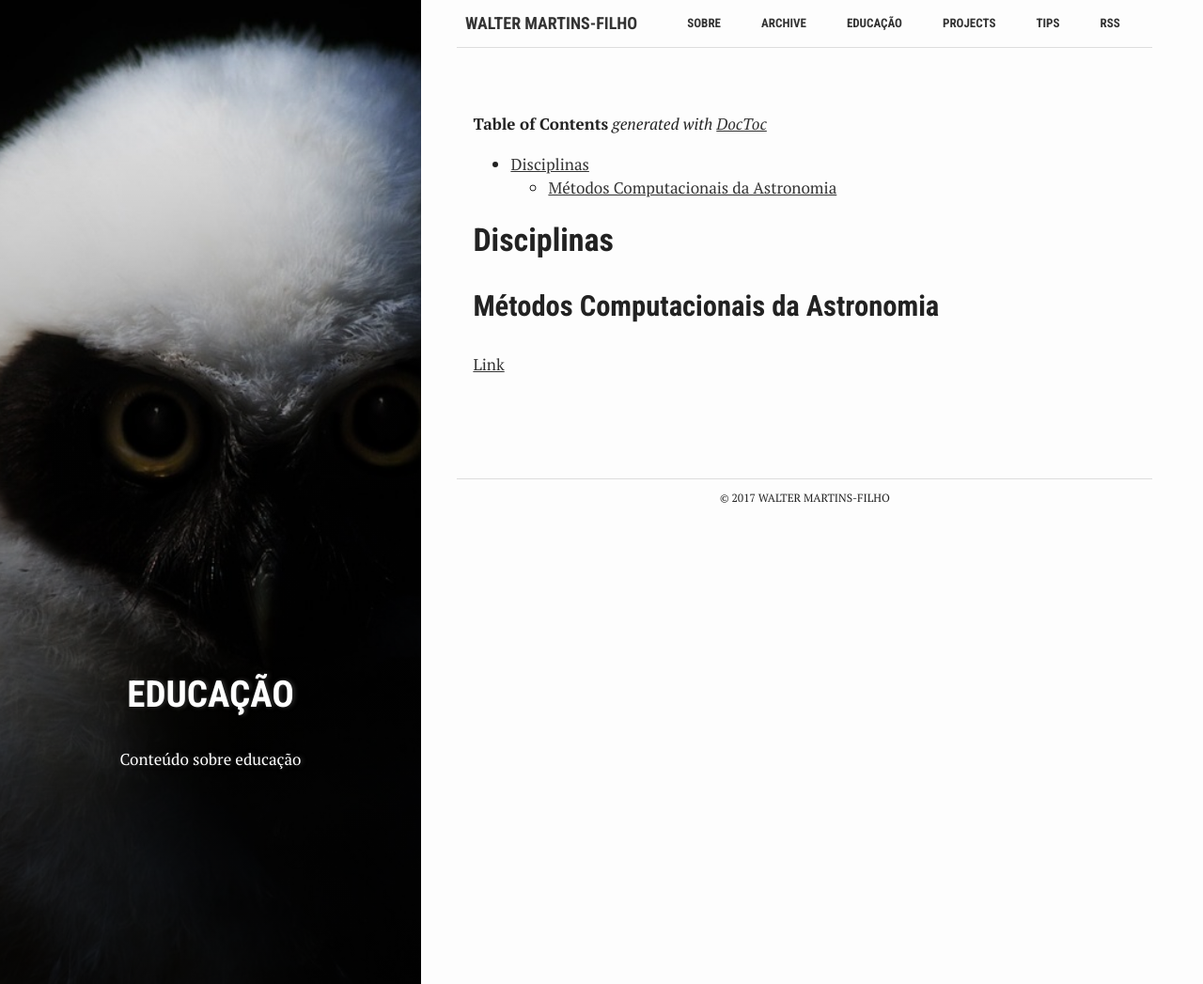
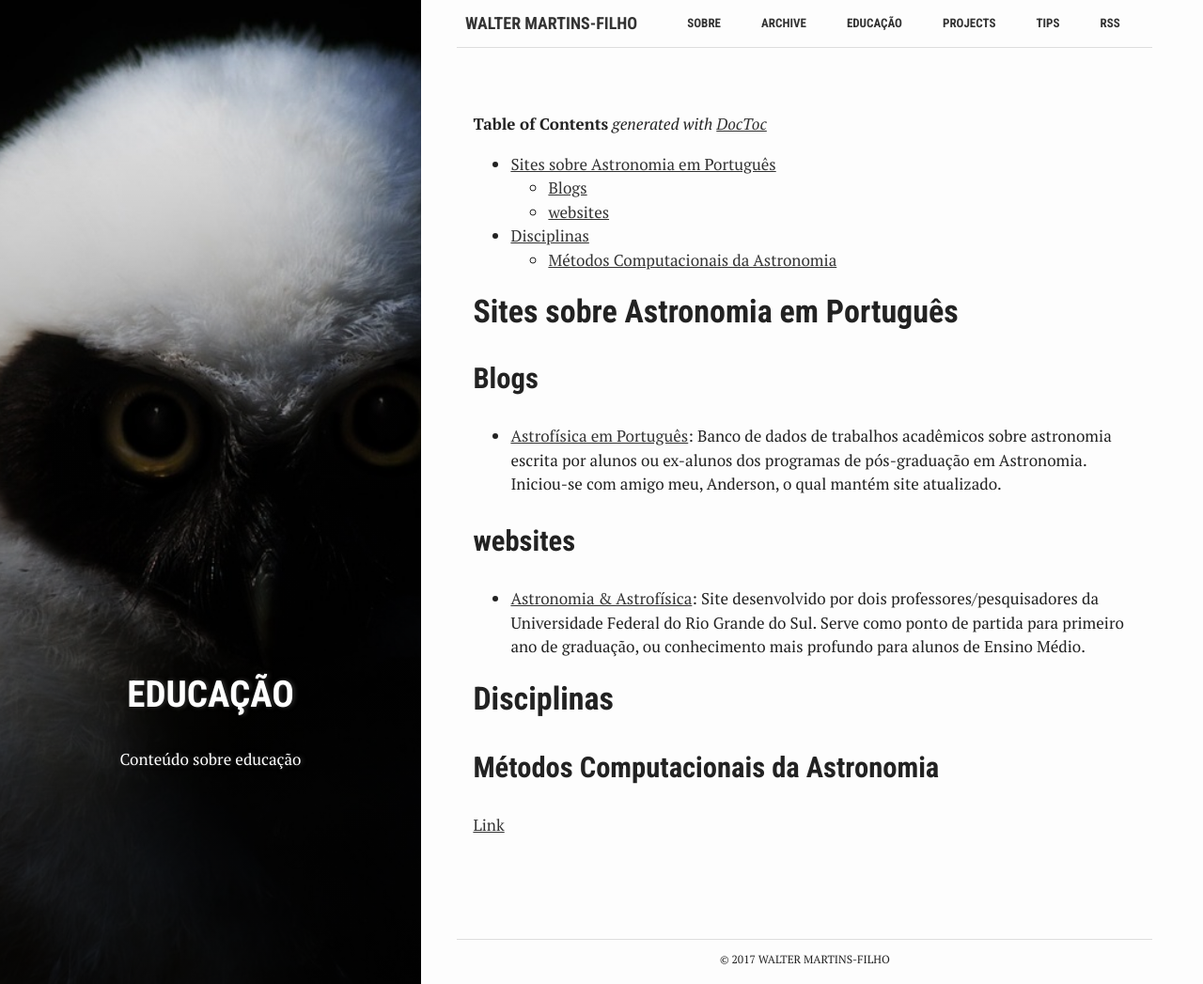
Before and after one commit to waltersmartinsf/waltersmartinsf.github.io, a Jekyll site: the page built from education.md, in a window 1280 px wide and 1047 px high. Shown: the whole window at 94% size. Built offline with Jekyll 4.4.1, drawn with Linux system fonts in a browser that asks for light colours.

Commit message:
update education.md file with blogs and sites

```diff
--- a/education.md
+++ b/education.md
@@ -11,10 +11,22 @@ active: education
 <!-- DON'T EDIT THIS SECTION, INSTEAD RE-RUN doctoc TO UPDATE -->
 **Table of Contents**  *generated with [DocToc](https://github.com/thlorenz/doctoc)*
 
+- [Sites sobre Astronomia em Português](#sites-sobre-astronomia-em-portugu%C3%AAs)
+  - [Blogs](#blogs)
+  - [websites](#websites)
 - [Disciplinas](#disciplinas)
   - [Métodos Computacionais da Astronomia](#m%C3%A9todos-computacionais-da-astronomia)
 
 <!-- END doctoc generated TOC please keep comment here to allow auto update -->
+# Sites sobre Astronomia em Português
+
+## Blogs
+
+- [Astrofísica em Português](https://sites.google.com/site/fisicaja/home/astrofisica-em-portugues): Banco de dados de trabalhos acadêmicos sobre astronomia escrita por alunos ou ex-alunos dos programas de pós-graduação em Astronomia. Iniciou-se com amigo meu, Anderson, o qual mantém site atualizado.
+
+## websites
+
+- [Astronomia & Astrofísica](http://astro.if.ufrgs.br/): Site desenvolvido por dois professores/pesquisadores da Universidade Federal do Rio Grande do Sul. Serve como ponto de partida para primeiro ano de graduação, ou conhecimento mais profundo para alunos de Ensino Médio.
 
 # Disciplinas
 
```
